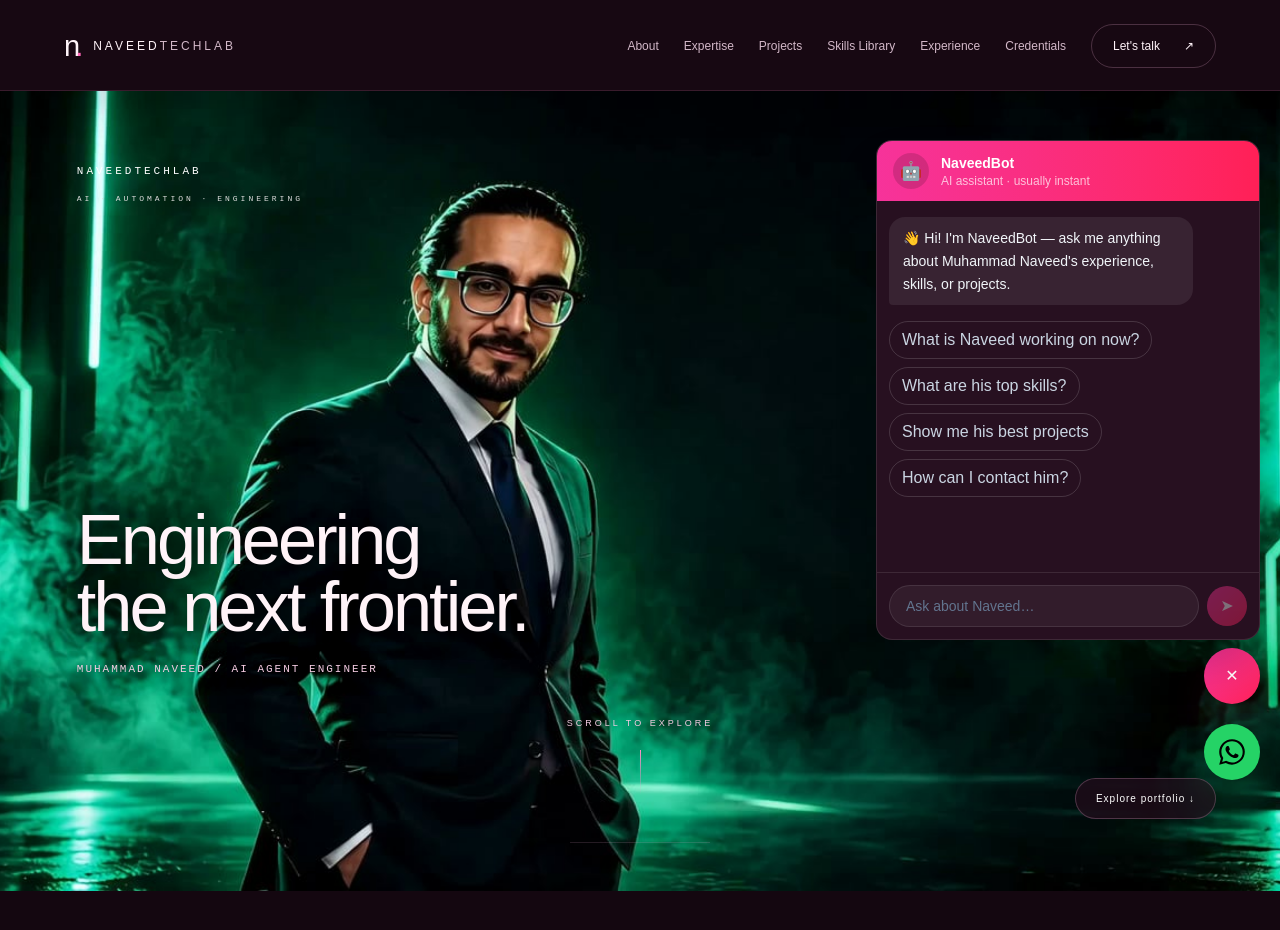
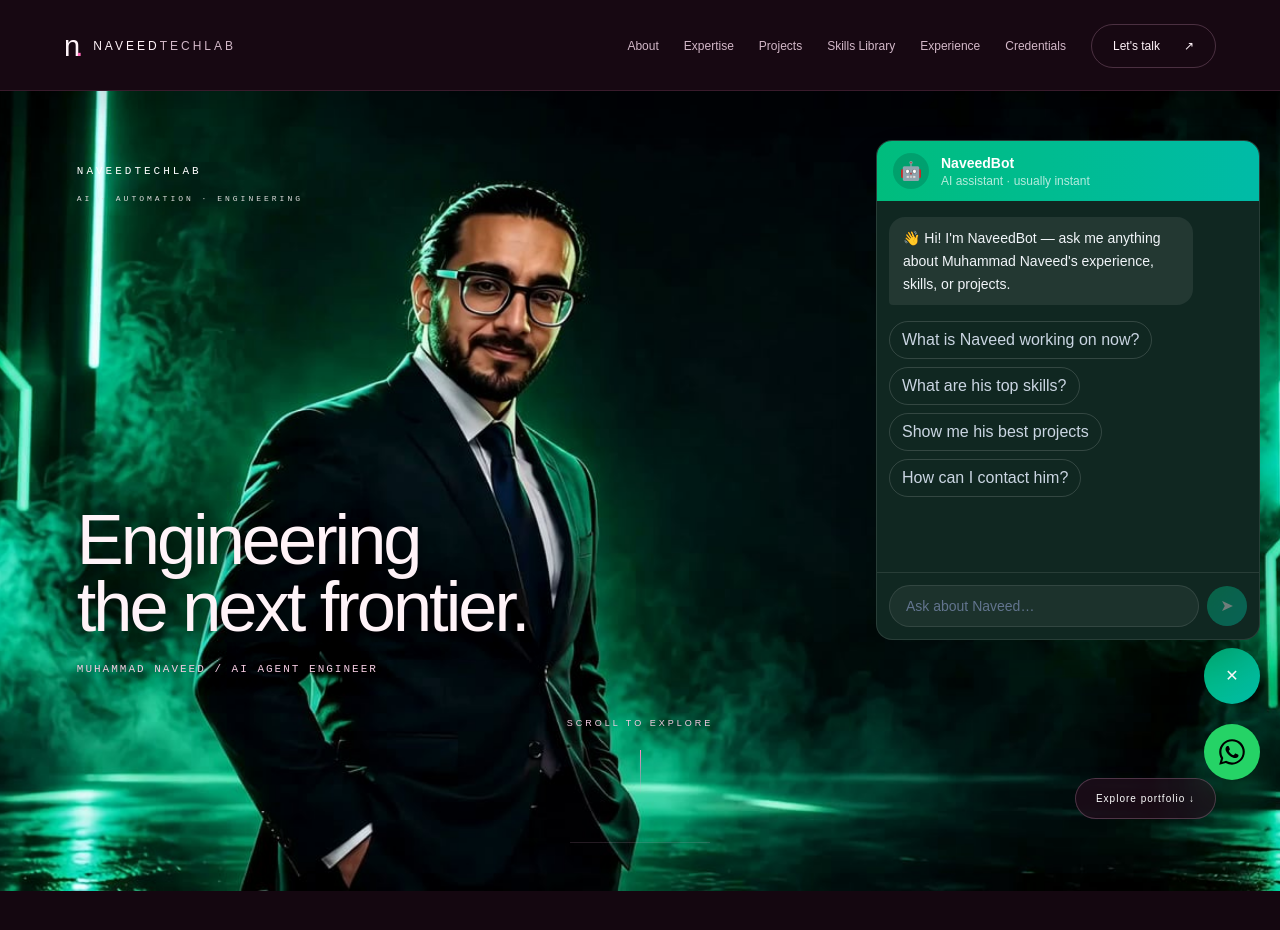
Before and after one commit to NaveedTechLab/naveedtechlab-portfolio, a Next.js app: page / in a window 1280 px wide. Both pictures are taken after a click on the button "Open AI chat". Shown: the top 930 px of the page. Built offline with nearby package versions, Linux system fonts and the light colour scheme.

Commit message:
feat: use emerald cursor and 300-frame portrait sequence

```diff
--- a/app/components/AnimatedCursor.tsx
+++ b/app/components/AnimatedCursor.tsx
@@ -9,8 +9,8 @@ export default function AnimatedCursor(){
  const resize=()=>{w=innerWidth;h=innerHeight;const d=Math.min(devicePixelRatio||1,1.5);el.width=Math.round(w*d);el.height=Math.round(h*d);ctx.setTransform(d,0,0,d,0,0);};
  const stop=()=>{active=false;cancelAnimationFrame(raf);raf=0;ctx.clearRect(0,0,w,h);document.documentElement.classList.remove('custom-pointer');};
  const draw=(now:number)=>{raf=0;if(!active)return;const dt=Math.min(40,now-last||16);last=now;angle+=dt*.00013;ctx.clearRect(0,0,w,h);const follow=1-Math.pow(.45,dt/16.67),lag=1-Math.pow(.66,dt/16.67);trail[0].x+=(mouse.x-trail[0].x)*follow;trail[0].y+=(mouse.y-trail[0].y)*follow;for(let i=1;i<trail.length;i++){trail[i].x+=(trail[i-1].x-trail[i].x)*lag;trail[i].y+=(trail[i-1].y-trail[i].y)*lag;}
- ctx.globalCompositeOperation='lighter';for(let k=0;k<9;k++){ctx.beginPath();for(let i=0;i<trail.length;i++){const wave=Math.sin(i*.24+k+angle*5)*i*.6;const x=trail[i].x+wave,y=trail[i].y+wave*.4;if(!i)ctx.moveTo(x,y);else ctx.lineTo(x,y);}ctx.lineWidth=.65;ctx.strokeStyle=k%3===0?'rgba(255,104,188,.21)':'rgba(255,194,226,.15)';ctx.stroke();}
- ctx.shadowColor='#ff79c3';ctx.shadowBlur=14;ctx.fillStyle='#fff1fa';ctx.beginPath();ctx.arc(mouse.x,mouse.y,pressed?1.7:2.5,0,Math.PI*2);ctx.fill();ctx.shadowBlur=0;if(hover){ctx.strokeStyle='#ffb5df88';ctx.lineWidth=1;ctx.beginPath();ctx.arc(mouse.x,mouse.y,pressed?9:14,0,Math.PI*2);ctx.stroke();}ctx.globalCompositeOperation='source-over';raf=requestAnimationFrame(draw);};
+ ctx.globalCompositeOperation='lighter';for(let k=0;k<9;k++){ctx.beginPath();for(let i=0;i<trail.length;i++){const wave=Math.sin(i*.24+k+angle*5)*i*.6;const x=trail[i].x+wave,y=trail[i].y+wave*.4;if(!i)ctx.moveTo(x,y);else ctx.lineTo(x,y);}ctx.lineWidth=.65;ctx.strokeStyle=k%3===0?'rgba(65,255,201,.21)':'rgba(194,255,239,.15)';ctx.stroke();}
+ ctx.shadowColor='#79ffde';ctx.shadowBlur=14;ctx.fillStyle='#f1fffc';ctx.beginPath();ctx.arc(mouse.x,mouse.y,pressed?1.7:2.5,0,Math.PI*2);ctx.fill();ctx.shadowBlur=0;if(hover){ctx.strokeStyle='#b5ffed88';ctx.lineWidth=1;ctx.beginPath();ctx.arc(mouse.x,mouse.y,pressed?9:14,0,Math.PI*2);ctx.stroke();}ctx.globalCompositeOperation='source-over';raf=requestAnimationFrame(draw);};
  const move=(e:PointerEvent)=>{if(!fine.matches||reduced.matches||e.pointerType==='touch'){stop();return;}mouse.x=e.clientX;mouse.y=e.clientY;hover=e.target instanceof Element&&!!e.target.closest('a,button,summary,input,textarea');if(!active){active=true;trail.forEach(p=>{p.x=mouse.x;p.y=mouse.y;});document.documentElement.classList.add('custom-pointer');last=performance.now();raf=requestAnimationFrame(draw);}};
  const down=()=>{pressed=true;},up=()=>{pressed=false;},visibility=()=>{if(document.hidden)stop();};resize();addEventListener('resize',resize);addEventListener('pointermove',move,{passive:true});addEventListener('pointerdown',down);addEventListener('pointerup',up);addEventListener('blur',stop);document.addEventListener('mouseleave',stop);document.addEventListener('visibilitychange',visibility);fine.addEventListener('change',stop);reduced.addEventListener('change',stop);
  return()=>{stop();removeEventListener('resize',resize);removeEventListener('pointermove',move);removeEventListener('pointerdown',down);removeEventListener('pointerup',up);removeEventListener('blur',stop);document.removeEventListener('mouseleave',stop);document.removeEventListener('visibilitychange',visibility);fine.removeEventListener('change',stop);reduced.removeEventListener('change',stop);};
--- a/app/components/ChatBot.tsx
+++ b/app/components/ChatBot.tsx
@@ -60,7 +60,7 @@ export default function ChatBot({ dark }: { dark: boolean }) {
     }
   };
 
-  const panelBg = dark ? "bg-[#271020] border-white/10" : "bg-white border-slate-200";
+  const panelBg = dark ? "bg-[#102721] border-white/10" : "bg-white border-slate-200";
   const botBubble = dark ? "bg-white/8 text-slate-100" : "bg-slate-100 text-slate-800";
   const inputBg = dark
     ? "bg-white/5 border-white/10 text-white placeholder:text-slate-500"
@@ -72,7 +72,7 @@ export default function ChatBot({ dark }: { dark: boolean }) {
       <button
         onClick={() => setOpen((o) => !o)}
         aria-label="Open AI chat"
-        className="fixed bottom-24 right-5 z-[60] w-14 h-14 rounded-full bg-gradient-to-br from-pink-500 to-rose-500 text-white shadow-2xl shadow-rose-500/30 flex items-center justify-center text-2xl transition-transform duration-200 hover:scale-110 active:scale-95"
+        className="fixed bottom-24 right-5 z-[60] w-14 h-14 rounded-full bg-gradient-to-br from-emerald-500 to-teal-500 text-white shadow-2xl shadow-teal-500/30 flex items-center justify-center text-2xl transition-transform duration-200 hover:scale-110 active:scale-95"
       >
         {open ? "✕" : "🤖"}
       </button>
@@ -83,7 +83,7 @@ export default function ChatBot({ dark }: { dark: boolean }) {
           className={`fixed bottom-40 right-5 z-[60] w-[calc(100vw-2.5rem)] sm:w-96 h-[68vh] sm:h-[500px] rounded-2xl border shadow-2xl flex flex-col overflow-hidden animate-fade-up ${panelBg}`}
         >
           {/* Header */}
-          <div className="bg-gradient-to-r from-pink-500 to-rose-500 px-4 py-3 flex items-center gap-3 flex-shrink-0">
+          <div className="bg-gradient-to-r from-emerald-500 to-teal-500 px-4 py-3 flex items-center gap-3 flex-shrink-0">
             <div className="w-9 h-9 rounded-full bg-black/15 flex items-center justify-center text-lg">
               🤖
             </div>
@@ -100,7 +100,7 @@ export default function ChatBot({ dark }: { dark: boolean }) {
                 key={i}
                 className={`max-w-[85%] text-sm leading-relaxed px-3.5 py-2.5 rounded-2xl ${
                   m.role === "user"
-                    ? "self-end bg-gradient-to-r from-pink-500 to-rose-500 text-white rounded-br-sm"
+                    ? "self-end bg-gradient-to-r from-emerald-500 to-teal-500 text-white rounded-br-sm"
                     : `self-start rounded-bl-sm ${botBubble}`
                 }`}
               >
@@ -125,7 +125,7 @@ export default function ChatBot({ dark }: { dark: boolean }) {
                   <button
                     key={s}
                     onClick={() => send(s)}
-                    className={`text-xs px-3 py-1.5 rounded-full border transition-colors hover:border-pink-400 hover:text-pink-400 ${
+                    className={`text-xs px-3 py-1.5 rounded-full border transition-colors hover:border-emerald-400 hover:text-emerald-400 ${
                       dark ? "border-white/15 text-slate-300" : "border-slate-300 text-slate-600"
                     }`}
                   >
@@ -151,12 +151,12 @@ export default function ChatBot({ dark }: { dark: boolean }) {
               value={input}
               onChange={(e) => setInput(e.target.value)}
               placeholder="Ask about Naveed…"
-              className={`flex-1 text-sm rounded-full border px-4 py-2.5 outline-none focus:border-pink-400 transition-colors ${inputBg}`}
+              className={`flex-1 text-sm rounded-full border px-4 py-2.5 outline-none focus:border-emerald-400 transition-colors ${inputBg}`}
             />
             <button
               type="submit"
               disabled={loading || !input.trim()}
-              className="w-10 h-10 rounded-full bg-gradient-to-br from-pink-500 to-rose-500 text-white flex items-center justify-center flex-shrink-0 transition-transform hover:scale-105 disabled:opacity-40 disabled:hover:scale-100"
+              className="w-10 h-10 rounded-full bg-gradient-to-br from-emerald-500 to-teal-500 text-white flex items-center justify-center flex-shrink-0 transition-transform hover:scale-105 disabled:opacity-40 disabled:hover:scale-100"
             >
               ➤
             </button>
--- a/app/components/ProfileMotion.tsx
+++ b/app/components/ProfileMotion.tsx
@@ -1,6 +1,6 @@
 "use client";
 import { useEffect, useRef } from "react";
-const COUNT = 240;
+const COUNT = 300;
 export default function ProfileMotion() {
  const canvas = useRef<HTMLCanvasElement>(null);
  useEffect(() => {
@@ -23,7 +23,7 @@ export default function ProfileMotion() {
    context.drawImage(image,(width-dw)*.53,(height-dh)*.5,dw,dh);
    painted=index;surface.dataset.frame=String(index+1);
   };
-  const load=(index:number)=>{if(index<0||index>=COUNT||frames[index]||pending.has(index))return Promise.resolve();pending.add(index);return new Promise<void>(resolve=>{const image=new window.Image();image.decoding="async";image.onload=async()=>{try{await image.decode();}catch{}if(alive){frames[index]=image;pending.delete(index);painted=-1;paint();}resolve();};image.onerror=()=>{pending.delete(index);resolve();};image.src=`/portrait-frames/ezgif-frame-${String(index+1).padStart(3,"0")}.jpg`;});};
+  const load=(index:number)=>{if(index<0||index>=COUNT||frames[index]||pending.has(index))return Promise.resolve();pending.add(index);return new Promise<void>(resolve=>{const image=new window.Image();image.decoding="async";image.onload=async()=>{try{await image.decode();}catch{}if(alive){frames[index]=image;pending.delete(index);painted=-1;paint();}resolve();};image.onerror=()=>{pending.delete(index);resolve();};image.src=`/portrait-frames/ezgif-frame-${String(index+1).padStart(3,"0")}.jpg?v=emerald-20261007`;});};
   const tick=(now:number)=>{animation=0;if(!alive)return;const dt=Math.min(50,now-last||16);last=now;current+= (target-current)*(1-Math.exp(-dt/85));if(Math.abs(target-current)<.03)current=target;void load(Math.round(current));stage?.style.setProperty("--scene-progress",String(current/(COUNT-1)));paint();if(current!==target)animation=requestAnimationFrame(tick);};
   const scroll=()=>{const top=stage?.offsetTop??0;const range=Math.max(1,(stage?.offsetHeight??innerHeight)-innerHeight);target=reduced.matches?0:Math.max(0,Math.min(1,(scrollY-top)/range))*(COUNT-1);void load(Math.round(target));if(!animation){last=performance.now();animation=requestAnimationFrame(tick);}};
   const resize=()=>{width=innerWidth;height=innerHeight;const ratio=Math.min(devicePixelRatio||1,1.5);surface.width=Math.round(width*ratio);surface.height=Math.round(height*ratio);context.setTransform(ratio,0,0,ratio,0,0);painted=-1;paint();scroll();};
```
